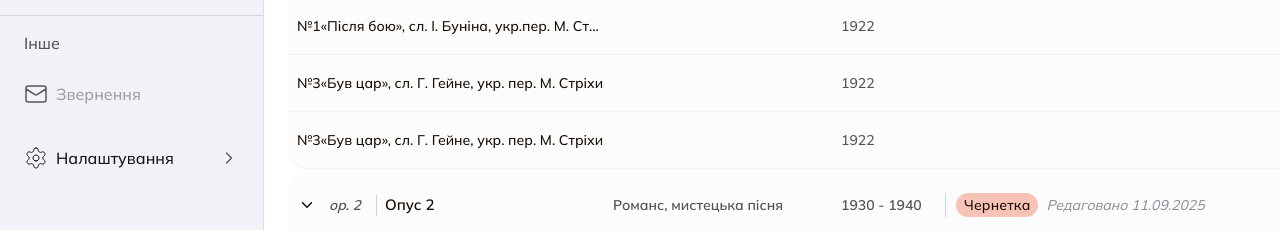
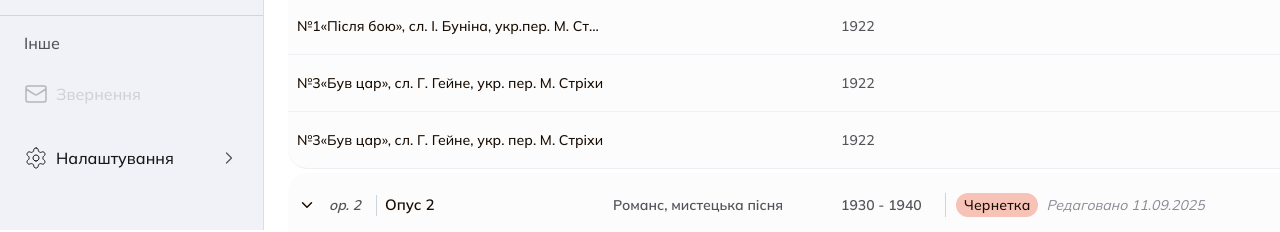
Before and after one commit to Liatoshynsky-Foundation/lf-admin, a Next.js app: page /creativity in a window 1280 px wide. Shown: the part 570-802 px from the top of the page. Built offline with nearby package versions, Linux system fonts and the light colour scheme.

Commit message:
refactor(ui): improve sidebar disabled state and add shadow color constant

```diff
--- a/app/shared/components/side-navigation/collapse-list-navigation/CollapeListNavigation.styles.ts
+++ b/app/shared/components/side-navigation/collapse-list-navigation/CollapeListNavigation.styles.ts
@@ -1,4 +1,6 @@
-import { mainHexPalette } from '~/shared/theme/colors';
+import { alpha } from '@mui/material';
+
+import { mainHexPalette, shadowColors } from '~/shared/theme/colors';
 
 export const linkStyles = {
   mb: '0',
@@ -29,7 +31,7 @@ export const styles = {
     overflowY: 'auto',
     backgroundColor: mainHexPalette.white,
     borderRadius: '8px',
-    boxShadow: '0 4px 8px 0 rgba(78, 80, 97, 0.06), 0 0 4px 0 rgba(78, 80, 97, 0.04)'
+    boxShadow: `0 4px 8px 0 ${alpha(shadowColors.popup, 0.06)}, 0 0 4px 0 ${alpha(shadowColors.popup, 0.04)}`
   },
   subItem: {
     margin: 0,
--- a/app/shared/components/side-navigation/link-element/LinkElement.tsx
+++ b/app/shared/components/side-navigation/link-element/LinkElement.tsx
@@ -4,12 +4,6 @@ import Link from 'next/link';
 import { ListElement } from '../list-element/ListElement';
 
 export const LinkElement: React.FC<LinkElementProps> = ({ element, open, handleClick, sxItem = {}, children }) => {
-  if (element.disabled) {
-    return (
-      <ListElement element={element} open={open} sxItem={{ cursor: 'not-allowed', color: 'grey.500', ...sxItem }} />
-    );
-  }
-
   return (
     <Link href={element.href ?? '/'} key={element.href}>
       <ListElement element={element} open={open} handleClick={handleClick} sxItem={sxItem} />
--- a/app/shared/components/side-navigation/list-element/ListElement.tsx
+++ b/app/shared/components/side-navigation/list-element/ListElement.tsx
@@ -26,10 +26,19 @@ export const ListElement: React.FC<LinkElementProps> = ({
 }) => {
   const { title, href, iconSrc } = element;
   const pathName = usePathname();
-  const listItemSx: SxProps<Theme> = Array.isArray(sxItem) ? [styles.listItem, ...sxItem] : [styles.listItem, sxItem];
+  const disabled = element.disabled;
+  const listItemSx: SxProps<Theme> = [
+    styles.listItem,
+    ...(Array.isArray(sxItem) ? sxItem : [sxItem]),
+    disabled && {
+      color: 'grey.500',
+      cursor: 'not-allowed',
+      opacity: 0.6
+    }
+  ];
 
   return (
-    <ListItemButton sx={listItemSx} selected={isActivePath(href, pathName)} onClick={handleClick}>
+    <ListItemButton sx={listItemSx} selected={isActivePath(href, pathName)} onClick={handleClick} disabled={disabled}>
       {iconSrc && (
         <ListItemIcon sx={styles.listItemIcon}>
           <Image src={`/icons/${iconSrc}.svg`} alt={title} width={24} height={24} />
--- a/app/shared/theme/colors.ts
+++ b/app/shared/theme/colors.ts
@@ -384,3 +384,7 @@ export const tooltipColors = {
   defaultText: mainHexPalette.white,
   defaultShadow: 'rgba(0, 0, 0, 0.07)'
 };
+
+export const shadowColors = {
+  popup: 'rgb(78, 80, 97)'
+};
```
